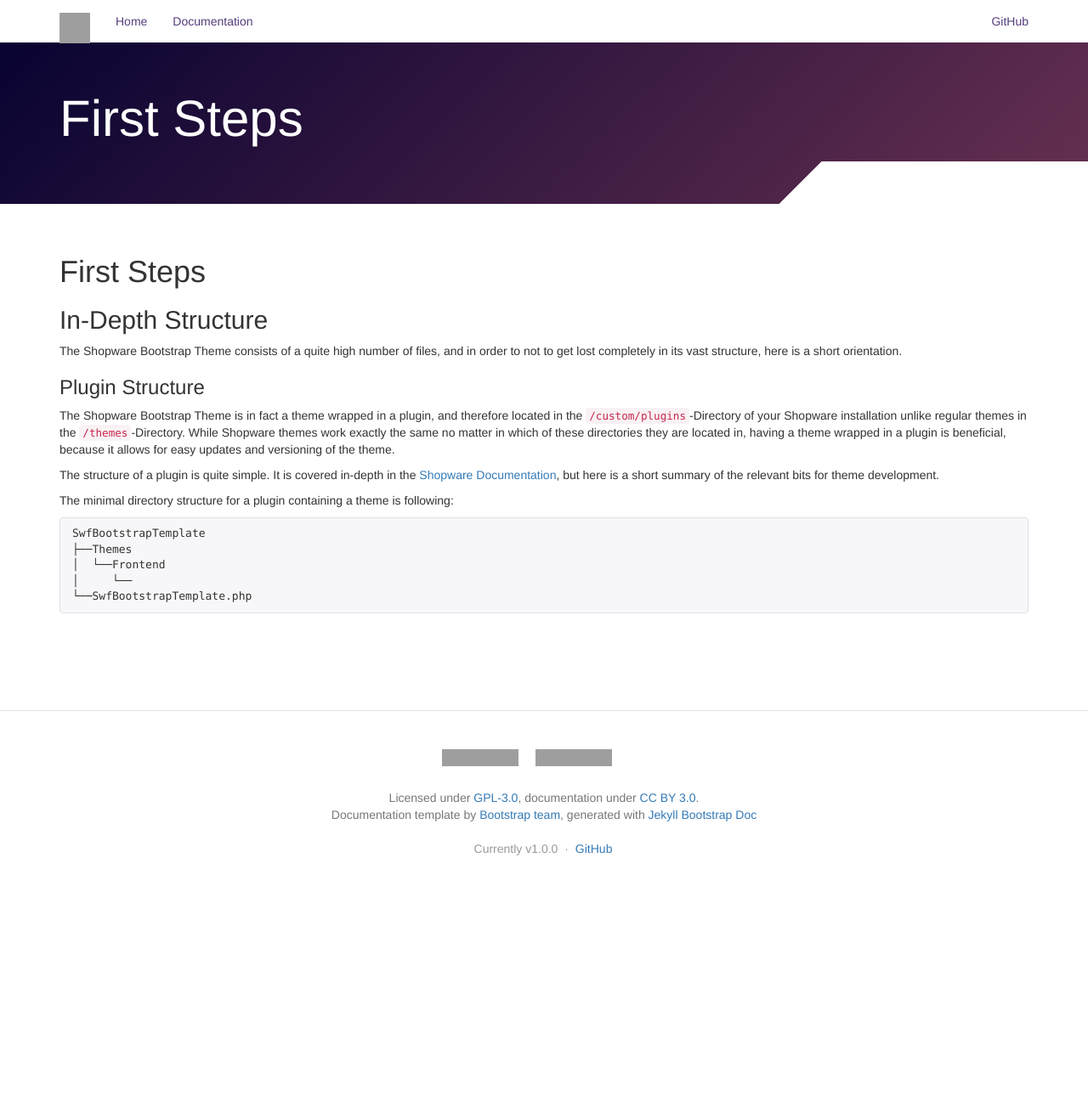
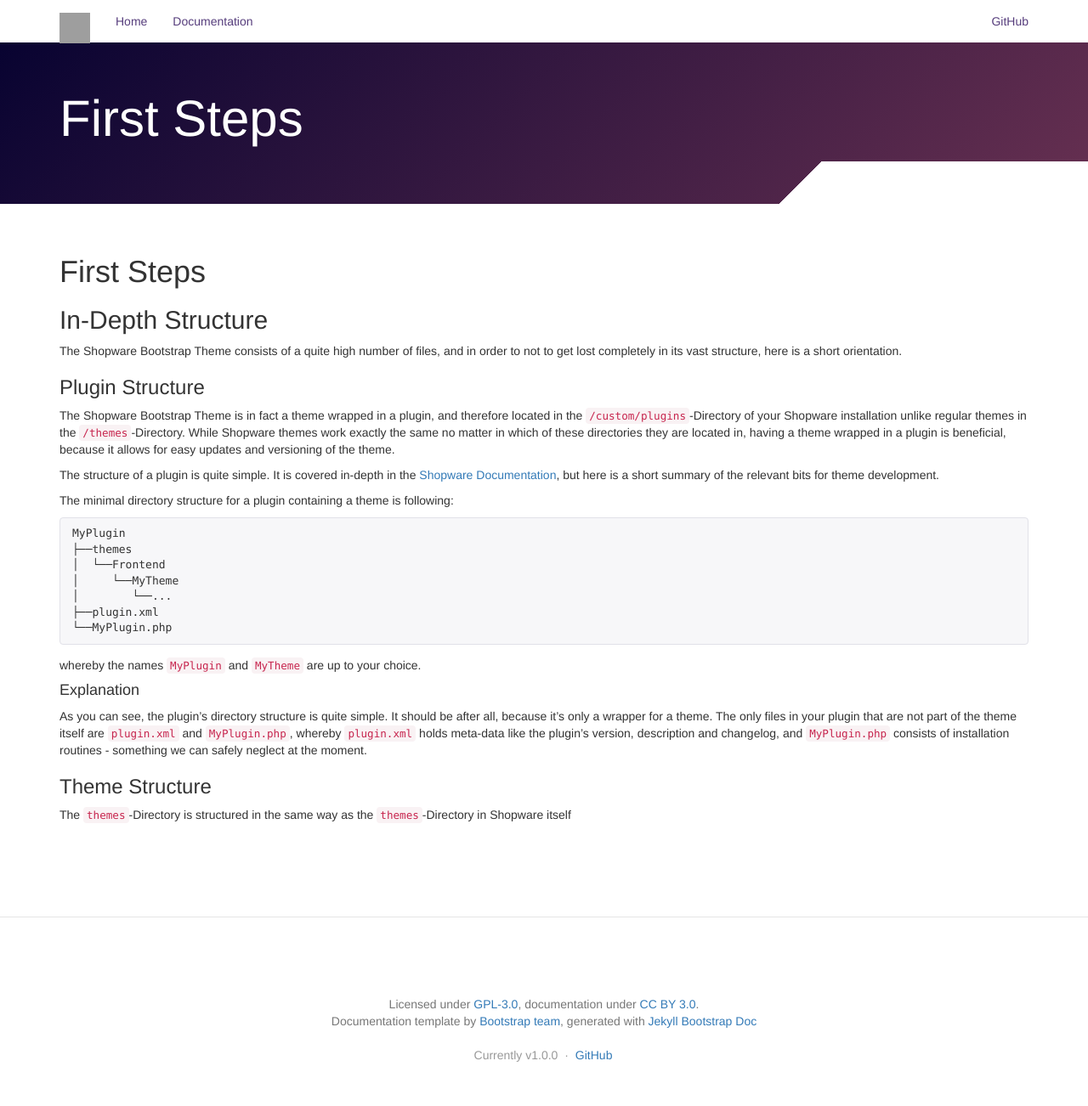
Before and after one commit to conexco/shopware-bootstrap-theme, a Jekyll site: the page built from docs/first_steps.md, in a window 1280 px wide. Shown: the whole page at 85% size. Built offline with Jekyll 4.4.1, drawn with Linux system fonts in a browser that asks for light colours; nearby versions of some CDN libraries; our own code applies the rules of GitHub Pages for plain Markdown files; before the commit the page ends 1059 px from its top, so only the background shows below that; grey boxes are pictures that could not be loaded.

Commit message:
Update docs

````diff
--- a/docs/first_steps.md
+++ b/docs/first_steps.md
@@ -19,9 +19,23 @@ but here is a short summary of the relevant bits for theme development.
 The minimal directory structure for a plugin containing a theme is following:
 
 ```
-SwfBootstrapTemplate
-├──Themes
+MyPlugin
+├──themes
 │  └──Frontend
-│     └──
-└──SwfBootstrapTemplate.php
+│     └──MyTheme
+│        └──...
+├──plugin.xml
+└──MyPlugin.php
 ```
+whereby the names `MyPlugin` and `MyTheme` are up to your choice.
+
+#### Explanation
+
+As you can see, the plugin's directory structure is quite simple. It should be after all, because it's only a wrapper for a theme.
+The only files in your plugin that are not part of the theme itself are `plugin.xml` and `MyPlugin.php`, whereby `plugin.xml`
+holds meta-data like the plugin's version, description and changelog, and `MyPlugin.php` consists of installation routines -
+something we can safely neglect at the moment.
+
+### Theme Structure
+
+The `themes`-Directory is structured in the same way as the `themes`-Directory in Shopware itself
````
Also changed, not shown: docs/start.md (+4 -0 lines), 3 other files.
